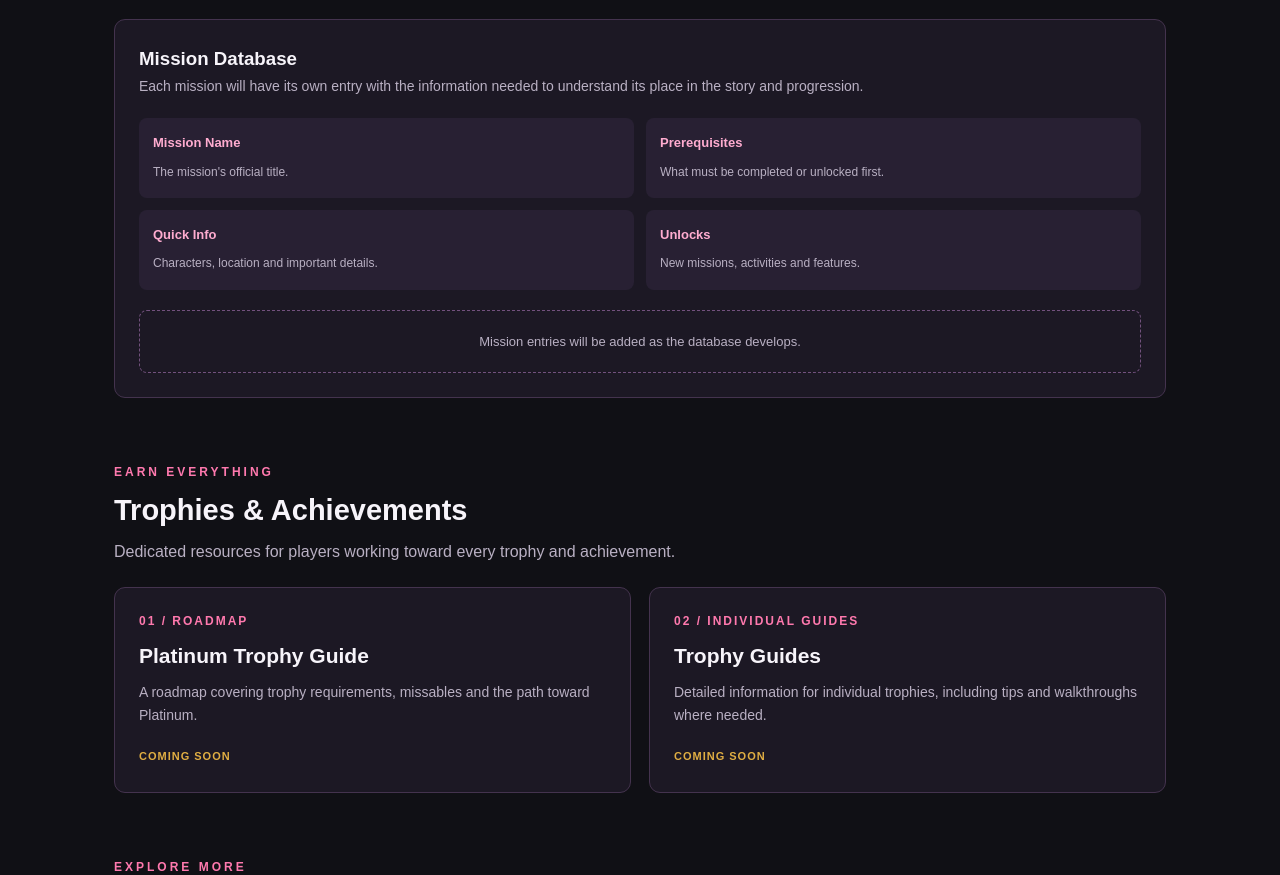
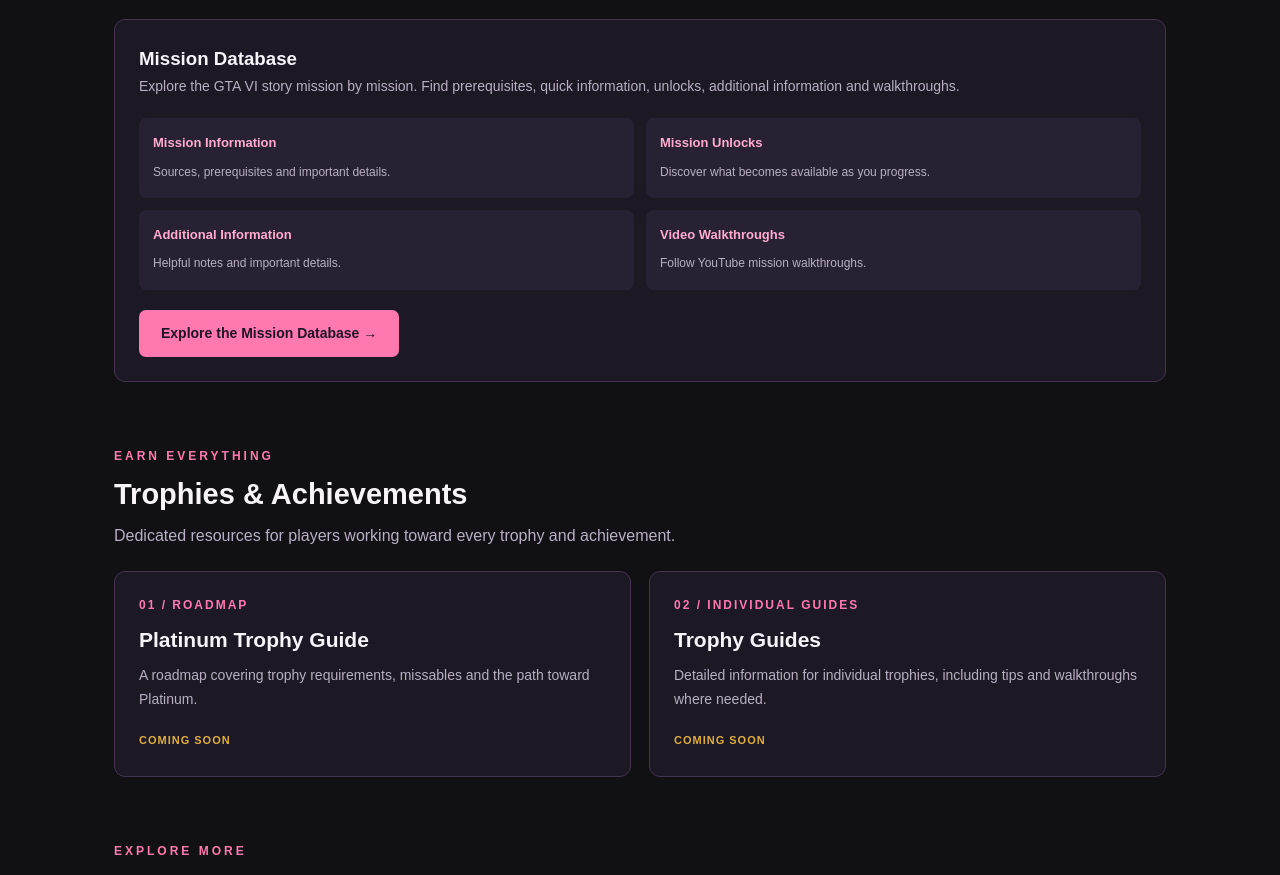
Before and after one commit to GuacK1ng/guacgaming-website, a plain HTML site: page gta6.html in a window 1280 px wide. Shown: the part 1874-2749 px from the top of the page. Drawn offline with Linux system fonts and the light colour scheme.

Commit message:
Add link for mission information

```diff
--- a/gta6.html
+++ b/gta6.html
@@ -601,44 +601,46 @@
         </p>
       </div>
 
+
 <div class="mission-panel">
 
   <h3>Mission Database</h3>
-
   <p style="color: var(--muted); font-size: 14px;">
-          Each mission will have its own entry with the information
-          needed to understand its place in the story and progression.
+    Explore the GTA VI story mission by mission.
+    Find prerequisites, quick information, unlocks,
+    additional information and walkthroughs.
   </p>
 
   <div class="mission-fields">
 
     <div class="mission-field">
-            <strong>Mission Name</strong>
-            <span>The mission's official title.</span>
+      <strong>Mission Information</strong>
+      <span>Sources, prerequisites and important details.</span>
     </div>
 
     <div class="mission-field">
-            <strong>Prerequisites</strong>
-            <span>What must be completed or unlocked first.</span>
+      <strong>Mission Unlocks</strong>
+      <span>Discover what becomes available as you progress.</span>
     </div>
 
     <div class="mission-field">
-            <strong>Quick Info</strong>
-            <span>Characters, location and important details.</span>
+      <strong>Additional Information</strong>
+      <span>Helpful notes and important details.</span>
     </div>
 
     <div class="mission-field">
-            <strong>Unlocks</strong>
-            <span>New missions, activities and features.</span>
+      <strong>Video Walkthroughs</strong>
+      <span>Follow YouTube mission walkthroughs.</span>
     </div>
 
   </div>
 
-        <div class="mission-empty">
-          Mission entries will be added as the database develops.
+  <a href="gta6missions.html" class="button button-primary">
+    Explore the Mission Database →
+  </a>
+
 </div>
 
-      </div>
 
     </section>
 
```
Lines whose indentation alone changed are shown as unchanged.
